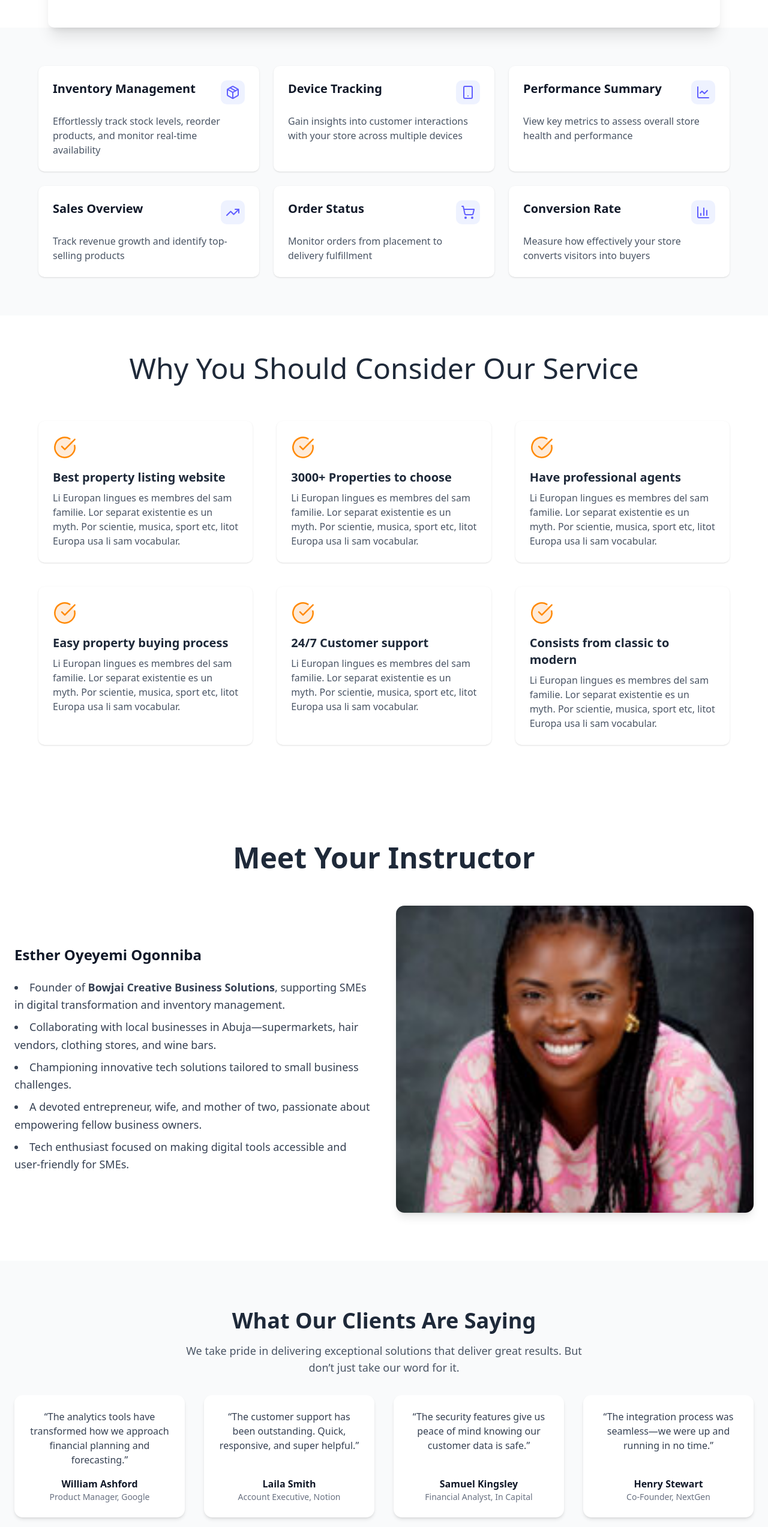
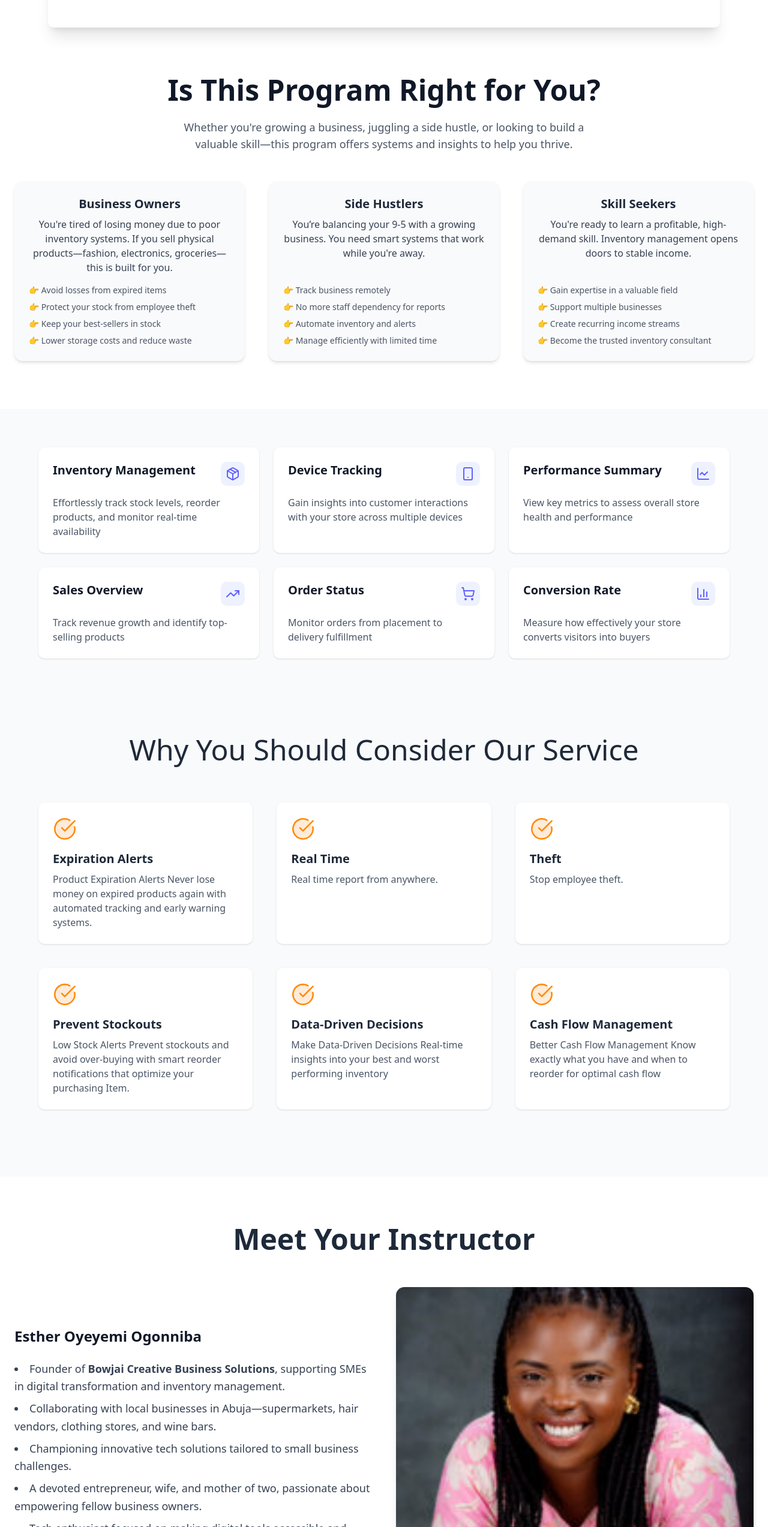
Before and after one commit to joshhumphrey02/boijai, a React (Vite) app: page / in a window 1280 px wide. Shown: the part 866-3412 px from the top of the page at 60% size. Built offline with nearby package versions, Linux system fonts and the light colour scheme.

Commit message:
added cta and others

```diff
--- a/src/App.tsx
+++ b/src/App.tsx
@@ -6,17 +6,21 @@ import { FAQ } from "./components/FAQ";
 import { WHY } from "./components/WHY";
 import About from "./components/About";
 import Testimonials from "./components/Testimonials";
+import { CTA } from "./components/CTA";
+import WhoIsThisFor from "./components/WhoIsThisFor";
 export default function App() {
   return (
     <div className="flex flex-col w-full min-h-screen bg-white">
       <main className="flex-1">
         <HeroSection />
         <FeatureSection />
+        <WhoIsThisFor />
         <Features />
         <WHY />
         <About />
         <Testimonials />
         <FAQ />
+        <CTA />
         <Footer />
       </main>
     </div>
--- /dev/null
+++ b/src/components/CTA.tsx
@@ -0,0 +1,31 @@
+export const CTA = () => {
+  return (
+    <section className="w-full py-16 px-4 md:px-8 lg:px-16 bg-white">
+      <div className="max-w-7xl mx-auto">
+        <div className="flex flex-col md:flex-row justify-between items-center">
+          <div className="md:w-1/2 mb-8 md:mb-0">
+            <h2 className="text-4xl font-bold text-gray-900 mb-4">
+              Join thousands of others and be part of something amazing!
+            </h2>
+            <p className="text-lg text-gray-600">
+              Discover a community where your journey gets better with every
+              step—don't miss out, come aboard today!
+            </p>
+          </div>
+          <div className="md:w-1/2 flex justify-end">
+            <div className="flex w-full max-w-md">
+              <input
+                type="email"
+                placeholder="What's your work email?"
+                className="flex-grow px-4 py-3 rounded-l-lg border border-gray-300 focus:outline-none focus:ring-2 focus:ring-indigo-500"
+              />
+              <button className="bg-gray-900 hover:bg-gray-800 text-white px-6 py-3 rounded-r-lg transition-colors duration-200">
+                Join Now
+              </button>
+            </div>
+          </div>
+        </div>
+      </div>
+    </section>
+  );
+};
--- a/src/components/Testimonials.tsx
+++ b/src/components/Testimonials.tsx
@@ -9,35 +9,28 @@ export default function Testimonials() {
           We take pride in delivering exceptional solutions that deliver great
           results. But don’t just take our word for it.
         </p>
-        <div className="grid gap-8 md:grid-cols-2 lg:grid-cols-4">
+        <div className="grid gap-8 md:grid-cols-3 ">
           {[
             {
-              name: "William Ashford",
-              title: "Product Manager",
-              company: "Google",
+              name: "Jennifer",
+              title: "Luxury Hair Business",
+              location: "Kubwa, Abuja",
               testimonial:
-                "The analytics tools have transformed how we approach financial planning and forecasting.",
+                "Saw a dramatic reduction in employee theft after setting up her inventory management system. Now she knows exactly what comes in and goes out.",
             },
             {
-              name: "Laila Smith",
-              title: "Account Executive",
-              company: "Notion",
+              name: "Grace",
+              title: "Supermarket Owner",
+              location: "Wuse 2, Abuja",
               testimonial:
-                "The customer support has been outstanding. Quick, responsive, and super helpful.",
+                "Can now track goods before expiration. No more throwing away expired products—saving thousands monthly.",
             },
             {
-              name: "Samuel Kingsley",
-              title: "Financial Analyst",
-              company: "In Capital",
+              name: "Ebele",
+              title: "Civil Servant with Boutique",
+              location: "Jabi, Abuja",
               testimonial:
-                "The security features give us peace of mind knowing our customer data is safe.",
-            },
-            {
-              name: "Henry Stewart",
-              title: "Co-Founder",
-              company: "NextGen",
-              testimonial:
-                "The integration process was seamless—we were up and running in no time.",
+                "Can now access her business remotely. Knows what's sold, when, and who sold it—without depending on sales reps for reports while at the office.",
             },
           ].map((client, index) => (
             <div
@@ -49,9 +42,7 @@ export default function Testimonials() {
               </p>
               <div>
                 <p className="font-semibold text-gray-900">{client.name}</p>
-                <p className="text-sm text-gray-500">
-                  {client.title}, {client.company}
-                </p>
+                <p className="text-sm text-gray-500">{client.title}</p>
               </div>
             </div>
           ))}
--- a/src/components/WHY.tsx
+++ b/src/components/WHY.tsx
@@ -1,35 +1,32 @@
 import { CheckCircle } from "lucide-react";
 export function WHY() {
   return (
-    <div className="w-full min-h-screen bg-white text-gray-800 py-16 px-4">
+    <div className="w-full min-h-screen bg-gray-50 text-gray-800 py-16 px-4">
       <div className="max-w-6xl mx-auto">
         <h1 className="text-5xl font-light text-center mb-16">
           Why You Should Consider Our Service
         </h1>
         <div className="grid grid-cols-1 md:grid-cols-3 gap-10">
           <FeatureItem
-            title="Best property listing website"
-            description="Li Europan lingues es membres del sam familie. Lor separat existentie es un myth. Por scientie, musica, sport etc, litot Europa usa li sam vocabular."
+            title="Expiration Alerts"
+            description="Product Expiration Alerts Never lose money on expired products again with automated tracking and early warning systems."
           />
           <FeatureItem
-            title="3000+ Properties to choose"
-            description="Li Europan lingues es membres del sam familie. Lor separat existentie es un myth. Por scientie, musica, sport etc, litot Europa usa li sam vocabular."
+            title="Real Time"
+            description="Real time report from anywhere."
+          />
+          <FeatureItem title="Theft" description="Stop employee theft." />
+          <FeatureItem
+            title="Prevent Stockouts"
+            description="Low Stock Alerts Prevent stockouts and avoid over-buying with smart reorder notifications that optimize your purchasing Item."
           />
           <FeatureItem
-            title="Have professional agents"
-            description="Li Europan lingues es membres del sam familie. Lor separat existentie es un myth. Por scientie, musica, sport etc, litot Europa usa li sam vocabular."
+            title="Data-Driven Decisions"
+            description="Make Data-Driven Decisions Real-time insights into your best and worst performing inventory"
           />
           <FeatureItem
-            title="Easy property buying process"
-            description="Li Europan lingues es membres del sam familie. Lor separat existentie es un myth. Por scientie, musica, sport etc, litot Europa usa li sam vocabular."
-          />
-          <FeatureItem
-            title="24/7 Customer support"
-            description="Li Europan lingues es membres del sam familie. Lor separat existentie es un myth. Por scientie, musica, sport etc, litot Europa usa li sam vocabular."
-          />
-          <FeatureItem
-            title="Consists from classic to modern"
-            description="Li Europan lingues es membres del sam familie. Lor separat existentie es un myth. Por scientie, musica, sport etc, litot Europa usa li sam vocabular."
+            title="Cash Flow Management"
+            description="Better Cash Flow Management Know exactly what you have and when to reorder for optimal cash flow"
           />
         </div>
       </div>
--- /dev/null
+++ b/src/components/WhoIsThisFor.tsx
@@ -0,0 +1,69 @@
+export default function WhoIsThisFor() {
+  return (
+    <div className="w-full bg-white py-20 px-6">
+      <div className="max-w-7xl mx-auto text-center">
+        <h2 className="text-4xl md:text-5xl font-semibold text-gray-900 mb-6">
+          Is This Program Right for You?
+        </h2>
+        <p className="text-lg text-gray-600 max-w-2xl mx-auto mb-12">
+          Whether you're growing a business, juggling a side hustle, or looking
+          to build a valuable skill—this program offers systems and insights to
+          help you thrive.
+        </p>
+
+        <div className="grid md:grid-cols-3 gap-10">
+          {[
+            {
+              title: "Business Owners",
+              description:
+                "You're tired of losing money due to poor inventory systems. If you sell physical products—fashion, electronics, groceries—this is built for you.",
+              bullets: [
+                "Avoid losses from expired items",
+                "Protect your stock from employee theft",
+                "Keep your best-sellers in stock",
+                "Lower storage costs and reduce waste",
+              ],
+            },
+            {
+              title: "Side Hustlers",
+              description:
+                "You’re balancing your 9-5 with a growing business. You need smart systems that work while you're away.",
+              bullets: [
+                "Track business remotely",
+                "No more staff dependency for reports",
+                "Automate inventory and alerts",
+                "Manage efficiently with limited time",
+              ],
+            },
+            {
+              title: "Skill Seekers",
+              description:
+                "You're ready to learn a profitable, high-demand skill. Inventory management opens doors to stable income.",
+              bullets: [
+                "Gain expertise in a valuable field",
+                "Support multiple businesses",
+                "Create recurring income streams",
+                "Become the trusted inventory consultant",
+              ],
+            },
+          ].map((section, index) => (
+            <div
+              key={index}
+              className="bg-gray-50 flex flex-col rounded-xl shadow-md p-6 hover:shadow-lg transition"
+            >
+              <h3 className="text-xl font-bold text-gray-800 mb-2">
+                {section.title}
+              </h3>
+              <p className="text-gray-700 mb-4">{section.description}</p>
+              <ul className=" space-y-2 w-full text-start flex-1 flex flex-col justify-end text-gray-600 text-sm">
+                {section.bullets.map((point, i) => (
+                  <li key={i}>👉 {point}</li>
+                ))}
+              </ul>
+            </div>
+          ))}
+        </div>
+      </div>
+    </div>
+  );
+}
```
